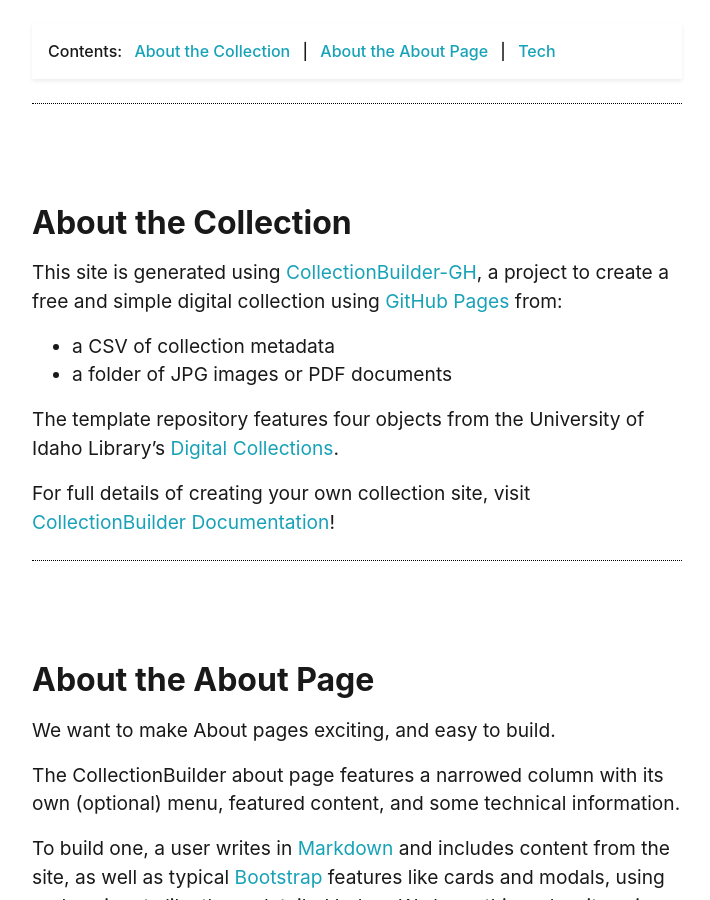
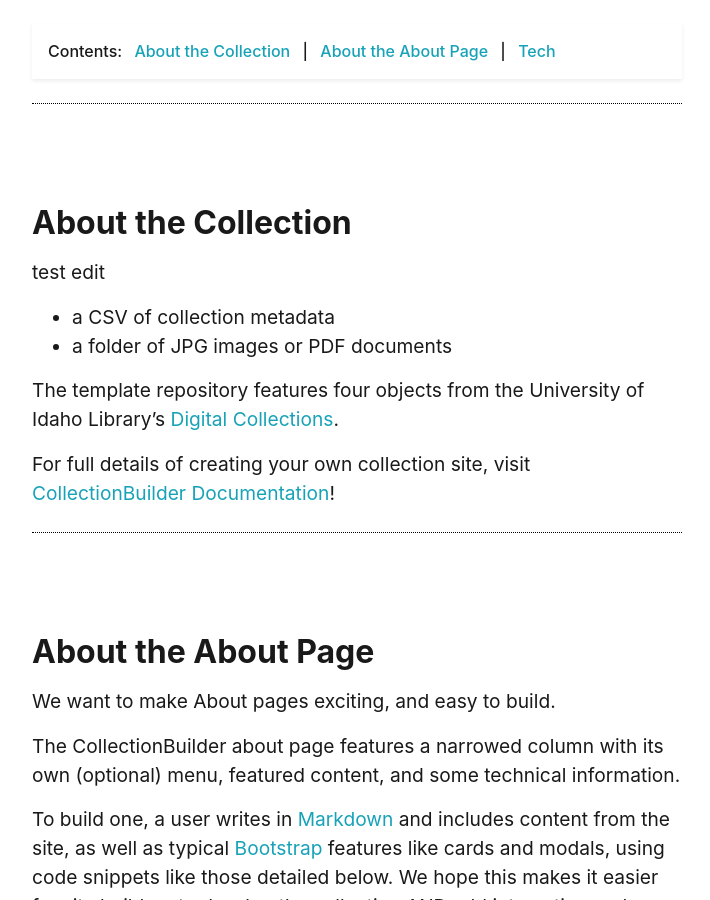
Before and after one commit to lsmith13/yokai-senjafuda-01, a Jekyll site: the page built from pages/about.md, in a window 1280 px wide and 900 px high, scrolled down 458 px. Shown: the whole window, without its empty margins (283-993 px from the left). Built offline with Jekyll 4.4.1, drawn with Linux system fonts in a browser that asks for light colours.

Commit message:
Update about.md
test edit

```diff
--- a/pages/about.md
+++ b/pages/about.md
@@ -14,7 +14,7 @@
 
 ## About the Collection
 
-This site is generated using [CollectionBuilder-GH](https://collectionbuilding.github.io/gh/), a project to create a free and simple digital collection using [GitHub Pages](https://pages.github.com/) from:
+test edit
 
 - a CSV of collection metadata
 - a folder of JPG images or PDF documents
```
